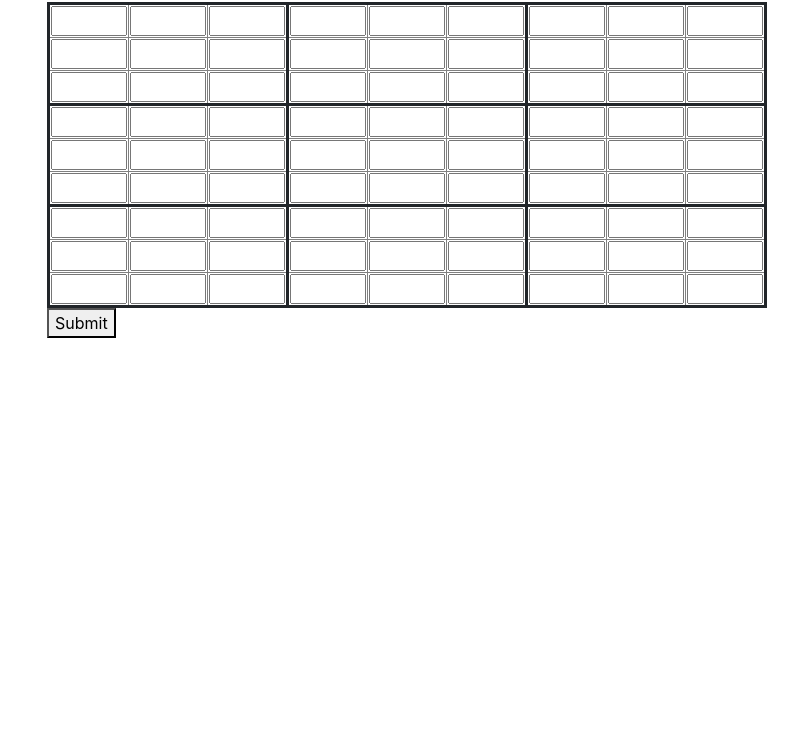
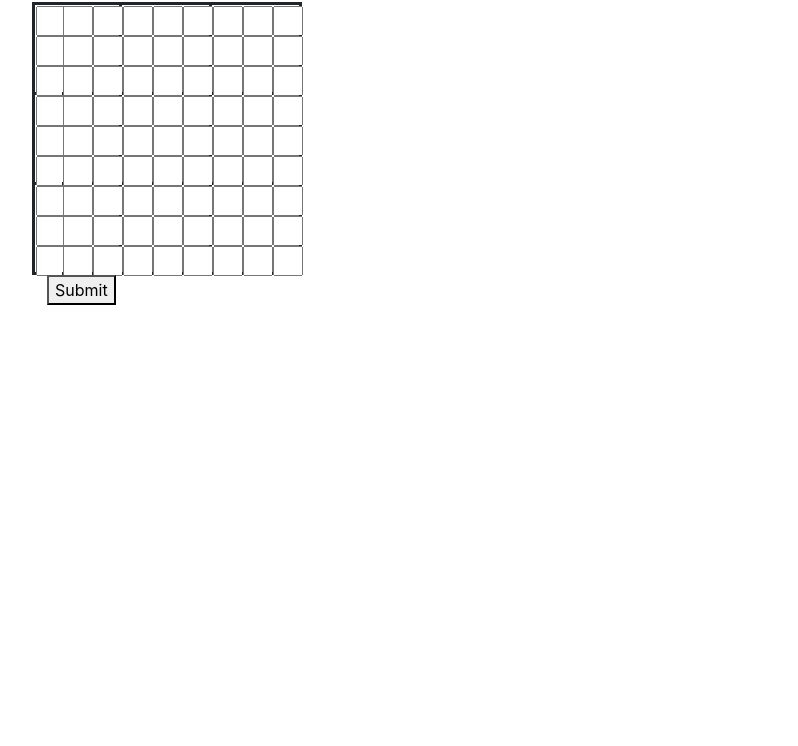
Before and after one commit to SJerrod/sudoku-puzzle, a website built with webpack: page src/index.html in a window 1280 px wide. Shown: the part 54-800 px from the top of the page, without its empty margins (209-1007 px from the left). Built offline with nearby package versions, Linux system fonts and the light colour scheme.

Commit message:
add variables for input fields
Co-authored-by: Taylor Delph <taylulzcode@gmail.com>

```diff
--- a/src/css/styles.css
+++ b/src/css/styles.css
@@ -15,8 +15,9 @@ td {
   height: 30px;
 }
 
-body {
-  background-color: white;
+input {
+  width: 30px;
+  height: 30px;
 }
 
 td:first-child {
--- a/src/index.html
+++ b/src/index.html
@@ -8,105 +8,105 @@
 <body>
   <h1>Sudoku</h1>
   <form id="sudokuGrid">
-    <table id="grid" border="1" style="border-collapse: collapse;">
-      <tr class="row1">
-        <td class="cell1 grid1"><input type="number" max="9" min="1"></td>
-        <td class="cell2 grid1"><input type="number" max="9" min="1"></td>
-        <td class="cell3 grid1"><input type="number" max="9" min="1"></td>
-        <td class="cell4 grid2"><input type="number" max="9" min="1"></td>
-        <td class="cell5 grid2"><input type="number" max="9" min="1"></td>
-        <td class="cell6 grid2"><input type="number" max="9" min="1"></td>
-        <td class="cell7 grid3"><input type="number" max="9" min="1"></td>
-        <td class="cell8 grid3"><input type="number" max="9" min="1"></td>
-        <td class="cell9 grid3"><input type="number" max="9" min="1"></td>
+    <table id="grid">
+      <tr class="row">
+        <td><input class="r1 c1 g1" type="number" max="9" min="1"></td>
+        <td><input class="r1 c2 g1" type="number" max="9" min="1"></td>
+        <td><input class="r1 c3 g1" type="number" max="9" min="1"></td>
+        <td><input class="r1 c4 g2" type="number" max="9" min="1"></td>
+        <td><input class="r1 c5 g2" type="number" max="9" min="1"></td>
+        <td><input class="r1 c6 g2" type="number" max="9" min="1"></td>
+        <td><input class="r1 c7 g3" type="number" max="9" min="1"></td>
+        <td><input class="r1 c8 g3" type="number" max="9" min="1"></td>
+        <td><input class="r1 c9 g3" type="number" max="9" min="1"></td>
       </tr>
-      <tr class="row2">
-        <td class="cell1 grid1"><input type="number" max="9" min="1"></td>
-        <td class="cell2 grid1"><input type="number" max="9" min="1"></td>
-        <td class="cell3 grid1"><input type="number" max="9" min="1"></td>
-        <td class="cell4 grid2"><input type="number" max="9" min="1"></td>
-        <td class="cell5 grid2"><input type="number" max="9" min="1"></td>
-        <td class="cell6 grid2"><input type="number" max="9" min="1"></td>
-        <td class="cell7 grid3"><input type="number" max="9" min="1"></td>
-        <td class="cell8 grid3"><input type="number" max="9" min="1"></td>
-        <td class="cell9 grid3"><input type="number" max="9" min="1"></td>
+      <tr class="row">
+        <td><input class="r2 c1 g1" type="number" max="9" min="1"></td>
+        <td><input class="r2 c2 g1" type="number" max="9" min="1"></td>
+        <td><input class="r2 c3 g1" type="number" max="9" min="1"></td>
+        <td><input class="r2 c4 g2" type="number" max="9" min="1"></td>
+        <td><input class="r2 c5 g2" type="number" max="9" min="1"></td>
+        <td><input class="r2 c6 g2" type="number" max="9" min="1"></td>
+        <td><input class="r2 c7 g3" type="number" max="9" min="1"></td>
+        <td><input class="r2 c8 g3" type="number" max="9" min="1"></td>
+        <td><input class="r2 c9 g3" type="number" max="9" min="1"></td>
       </tr>
-      <tr class="row3">
-        <td class="cell1 grid1"><input type="number" max="9" min="1"></td>
-        <td class="cell2 grid1"><input type="number" max="9" min="1"></td>
-        <td class="cell3 grid1"><input type="number" max="9" min="1"></td>
-        <td class="cell4 grid2"><input type="number" max="9" min="1"></td>
-        <td class="cell5 grid2"><input type="number" max="9" min="1"></td>
-        <td class="cell6 grid2"><input type="number" max="9" min="1"></td>
-        <td class="cell7 grid3"><input type="number" max="9" min="1"></td>
-        <td class="cell8 grid3"><input type="number" max="9" min="1"></td>
-        <td class="cell9 grid3"><input type="number" max="9" min="1"></td>
+      <tr class="row">
+        <td><input class="r3 c1 g1" type="number" max="9" min="1"></td>
+        <td><input class="r3 c2 g1" type="number" max="9" min="1"></td>
+        <td><input class="r3 c3 g1" type="number" max="9" min="1"></td>
+        <td><input class="r3 c4 g2" type="number" max="9" min="1"></td>
+        <td><input class="r3 c5 g2" type="number" max="9" min="1"></td>
+        <td><input class="r3 c6 g2" type="number" max="9" min="1"></td>
+        <td><input class="r3 c7 g3" type="number" max="9" min="1"></td>
+        <td><input class="r3 c8 g3" type="number" max="9" min="1"></td>
+        <td><input class="r3 c9 g3" type="number" max="9" min="1"></td>
       </tr>
-      <tr class="row4">
-        <td class="cell1 grid4"><input type="number" max="9" min="1"></td>
-        <td class="cell2 grid4"><input type="number" max="9" min="1"></td>
-        <td class="cell3 grid4"><input type="number" max="9" min="1"></td>
-        <td class="cell4 grid5"><input type="number" max="9" min="1"></td>
-        <td class="cell5 grid5"><input type="number" max="9" min="1"></td>
-        <td class="cell6 grid5"><input type="number" max="9" min="1"></td>
-        <td class="cell7 grid6"><input type="number" max="9" min="1"></td>
-        <td class="cell8 grid6"><input type="number" max="9" min="1"></td>
-        <td class="cell9 grid6"><input type="number" max="9" min="1"></td>
+      <tr class="row">
+        <td><input class="r4 c1 g4" type="number" max="9" min="1"></td>
+        <td><input class="r4 c2 g4" type="number" max="9" min="1"></td>
+        <td><input class="r4 c3 g4" type="number" max="9" min="1"></td>
+        <td><input class="r4 c4 g5" type="number" max="9" min="1"></td>
+        <td><input class="r4 c5 g5" type="number" max="9" min="1"></td>
+        <td><input class="r4 c6 g5" type="number" max="9" min="1"></td>
+        <td><input class="r4 c7 g6" type="number" max="9" min="1"></td>
+        <td><input class="r4 c8 g6" type="number" max="9" min="1"></td>
+        <td><input class="r4 c9 g6" type="number" max="9" min="1"></td>
       </tr>
-      <tr class="row5">
-        <td class="cell1 grid4"><input type="number" max="9" min="1"></td>
-        <td class="cell2 grid4"><input type="number" max="9" min="1"></td>
-        <td class="cell3 grid4"><input type="number" max="9" min="1"></td>
-        <td class="cell4 grid5"><input type="number" max="9" min="1"></td>
-        <td class="cell5 grid5"><input type="number" max="9" min="1"></td>
-        <td class="cell6 grid5"><input type="number" max="9" min="1"></td>
-        <td class="cell7 grid6"><input type="number" max="9" min="1"></td>
-        <td class="cell8 grid6"><input type="number" max="9" min="1"></td>
-        <td class="cell9 grid6"><input type="number" max="9" min="1"></td>
+      <tr class="row">
+        <td><input class="r5 c1 g4" type="number" max="9" min="1"></td>
+        <td><input class="r5 c2 g4" type="number" max="9" min="1"></td>
+        <td><input class="r5 c3 g4" type="number" max="9" min="1"></td>
+        <td><input class="r5 c4 g5" type="number" max="9" min="1"></td>
+        <td><input class="r5 c5 g5" type="number" max="9" min="1"></td>
+        <td><input class="r5 c6 g5" type="number" max="9" min="1"></td>
+        <td><input class="r5 c7 g6" type="number" max="9" min="1"></td>
+        <td><input class="r5 c8 g6" type="number" max="9" min="1"></td>
+        <td><input class="r5 c9 g6" type="number" max="9" min="1"></td>
       </tr>
-      <tr class="row6">
-        <td class="cell1 grid4"><input type="number" max="9" min="1"></td>
-        <td class="cell2 grid4"><input type="number" max="9" min="1"></td>
-        <td class="cell3 grid4"><input type="number" max="9" min="1"></td>
-        <td class="cell4 grid5"><input type="number" max="9" min="1"></td>
-        <td class="cell5 grid5"><input type="number" max="9" min="1"></td>
-        <td class="cell6 grid5"><input type="number" max="9" min="1"></td>
-        <td class="cell7 grid6"><input type="number" max="9" min="1"></td>
-        <td class="cell8 grid6"><input type="number" max="9" min="1"></td>
-        <td class="cell9 grid6"><input type="number" max="9" min="1"></td>
+      <tr class="row">
+        <td><input class="r6 c1 g4" type="number" max="9" min="1"></td>
+        <td><input class="r6 c2 g4" type="number" max="9" min="1"></td>
+        <td><input class="r6 c3 g4" type="number" max="9" min="1"></td>
+        <td><input class="r6 c4 g5" type="number" max="9" min="1"></td>
+        <td><input class="r6 c5 g5" type="number" max="9" min="1"></td>
+        <td><input class="r6 c6 g5" type="number" max="9" min="1"></td>
+        <td><input class="r6 c7 g6" type="number" max="9" min="1"></td>
+        <td><input class="r6 c8 g6" type="number" max="9" min="1"></td>
+        <td><input class="r6 c9 g6" type="number" max="9" min="1"></td>
       </tr>
-      <tr class="row7">
-        <td class="cell1 grid7"><input type="number" max="9" min="1"></td>
-        <td class="cell2 grid7"><input type="number" max="9" min="1"></td>
-        <td class="cell3 grid7"><input type="number" max="9" min="1"></td>
-        <td class="cell4 grid8"><input type="number" max="9" min="1"></td>
-        <td class="cell5 grid8"><input type="number" max="9" min="1"></td>
-        <td class="cell6 grid8"><input type="number" max="9" min="1"></td>
-        <td class="cell7 grid9"><input type="number" max="9" min="1"></td>
-        <td class="cell8 grid9"><input type="number" max="9" min="1"></td>
-        <td class="cell9 grid9"><input type="number" max="9" min="1"></td>
+      <tr class="row">
+        <td><input class="r7 c1 g7" type="number" max="9" min="1"></td>
+        <td><input class="r7 c2 g7" type="number" max="9" min="1"></td>
+        <td><input class="r7 c3 g7" type="number" max="9" min="1"></td>
+        <td><input class="r7 c4 g8" type="number" max="9" min="1"></td>
+        <td><input class="r7 c5 g8" type="number" max="9" min="1"></td>
+        <td><input class="r7 c6 g8" type="number" max="9" min="1"></td>
+        <td><input class="r7 c7 g9" type="number" max="9" min="1"></td>
+        <td><input class="r7 c8 g9" type="number" max="9" min="1"></td>
+        <td><input class="r7 c9 g9" type="number" max="9" min="1"></td>
       </tr>
-      <tr class="row8">
-        <td class="cell1 grid7"><input type="number" max="9" min="1"></td>
-        <td class="cell2 grid7"><input type="number" max="9" min="1"></td>
-        <td class="cell3 grid7"><input type="number" max="9" min="1"></td>
-        <td class="cell4 grid8"><input type="number" max="9" min="1"></td>
-        <td class="cell5 grid8"><input type="number" max="9" min="1"></td>
-        <td class="cell6 grid8"><input type="number" max="9" min="1"></td>
-        <td class="cell7 grid9"><input type="number" max="9" min="1"></td>
-        <td class="cell8 grid9"><input type="number" max="9" min="1"></td>
-        <td class="cell9 grid9"><input type="number" max="9" min="1"></td>
+      <tr class="row">
+        <td><input class="r8 c1 g7" type="number" max="9" min="1"></td>
+        <td><input class="r8 c2 g7" type="number" max="9" min="1"></td>
+        <td><input class="r8 c3 g7" type="number" max="9" min="1"></td>
+        <td><input class="r8 c4 g8" type="number" max="9" min="1"></td>
+        <td><input class="r8 c5 g8" type="number" max="9" min="1"></td>
+        <td><input class="r8 c6 g8" type="number" max="9" min="1"></td>
+        <td><input class="r8 c7 g9" type="number" max="9" min="1"></td>
+        <td><input class="r8 c8 g9" type="number" max="9" min="1"></td>
+        <td><input class="r8 c9 g9" type="number" max="9" min="1"></td>
       </tr>
-      <tr class="row9">
-        <td class="cell1 grid7"><input type="number" max="9" min="1"></td>
-        <td class="cell2 grid7"><input type="number" max="9" min="1"></td>
-        <td class="cell3 grid7"><input type="number" max="9" min="1"></td>
-        <td class="cell4 grid8"><input type="number" max="9" min="1"></td>
-        <td class="cell5 grid8"><input type="number" max="9" min="1"></td>
-        <td class="cell6 grid8"><input type="number" max="9" min="1"></td>
-        <td class="cell7 grid9"><input type="number" max="9" min="1"></td>
-        <td class="cell8 grid9"><input type="number" max="9" min="1"></td>
-        <td class="cell9 grid9"><input type="number" max="9" min="1"></td>
+      <tr class="row">
+        <td><input class="r9 c1 g7" type="number" max="9" min="1"></td>
+        <td><input class="r9 c2 g7" type="number" max="9" min="1"></td>
+        <td><input class="r9 c3 g7" type="number" max="9" min="1"></td>
+        <td><input class="r9 c4 g8" type="number" max="9" min="1"></td>
+        <td><input class="r9 c5 g8" type="number" max="9" min="1"></td>
+        <td><input class="r9 c6 g8" type="number" max="9" min="1"></td>
+        <td><input class="r9 c7 g9" type="number" max="9" min="1"></td>
+        <td><input class="r9 c8 g9" type="number" max="9" min="1"></td>
+        <td><input class="r9 c9 g9" type="number" max="9" min="1"></td>
       </tr>
     </table>
     <button type="submit">Submit</button>
```
Also changed, not shown: src/main.js (+102 -1 lines).
